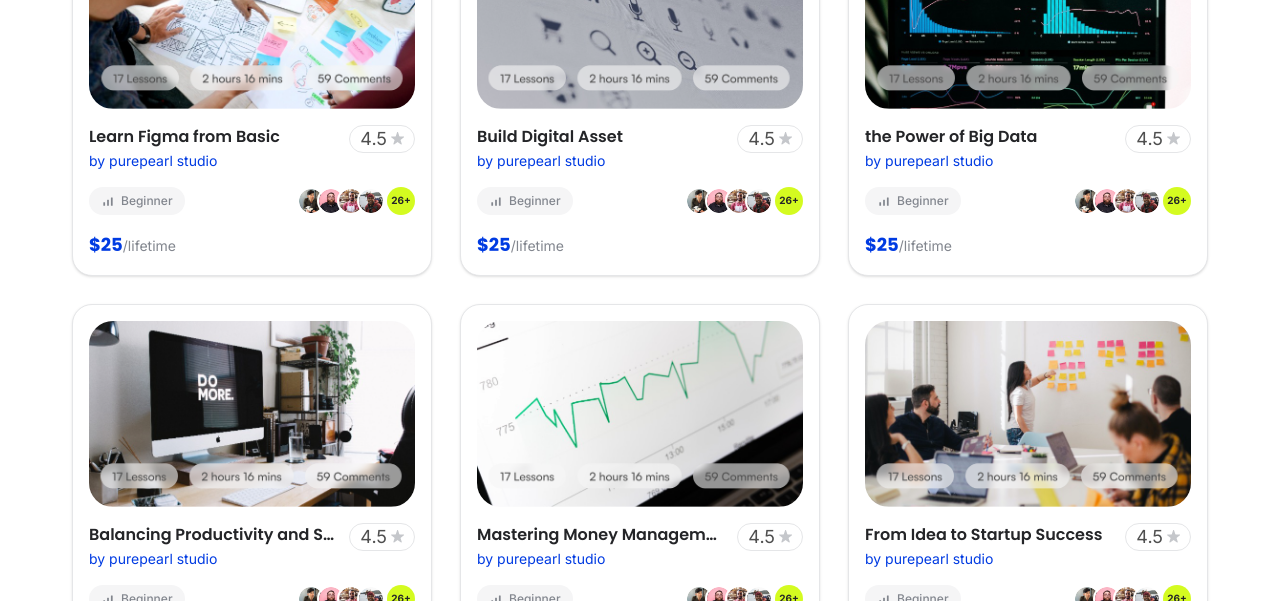
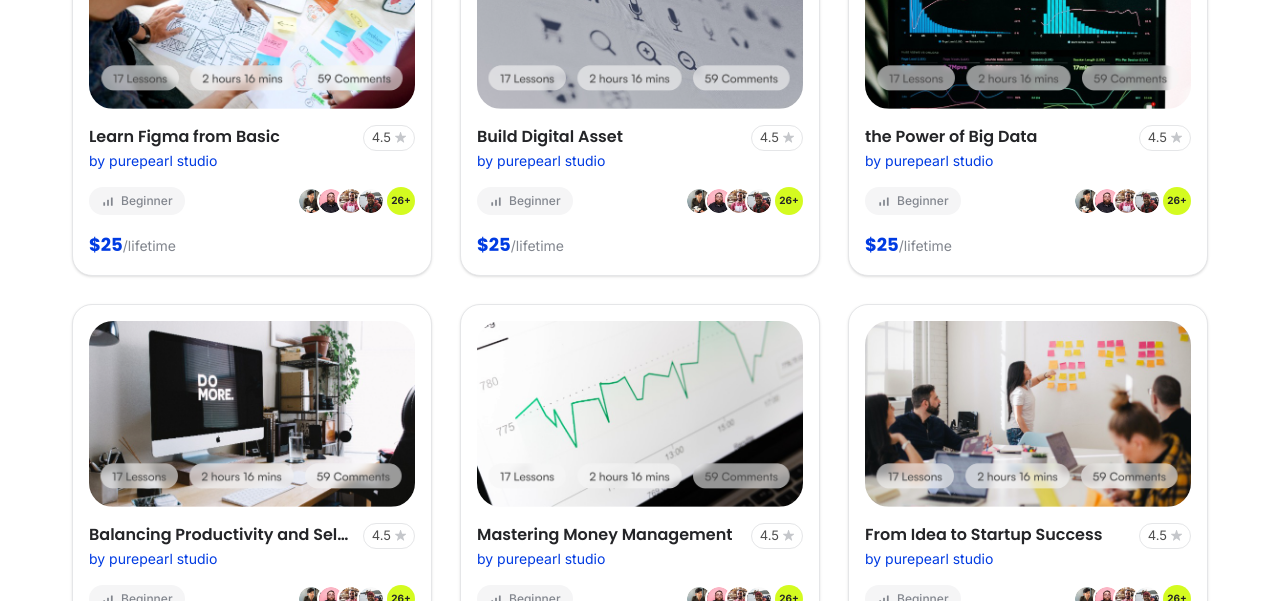
Before and after one commit to NazmusSakib3/bytespace-new, a Next.js app: page / in a window 1280 px wide. Shown: the part 1860-2461 px from the top of the page. Built offline with nearby package versions, Linux system fonts and the light colour scheme; a web font is replaced by a local one.

Commit message:
Match course rating pill to Figma card scale (13px, 26px height).

```diff
--- a/components/landing/DiscoverCourses.tsx
+++ b/components/landing/DiscoverCourses.tsx
@@ -158,10 +158,10 @@ export function DiscoverCourses() {
                     </h3>
                     <p className="mt-0.5 text-sm text-brand-blue">by purepearl studio</p>
                   </div>
-                  {/* Figma: white pill + #e5e6e8 border; Satoshi 18/#4F4F4F; gray star; leading-none keeps ~28px height */}
-                  <span className="font-nav inline-flex h-7 shrink-0 items-center gap-1 rounded-full border border-[#e5e6e8] bg-white px-2.5 text-[18px] font-normal leading-none tracking-normal text-[#4F4F4F]">
+                  {/* Figma card: compact white pill, light border, ~14px Satoshi #4F4F4F + gray star */}
+                  <span className="font-nav inline-flex h-[26px] shrink-0 items-center gap-1 rounded-full border border-[#e5e6e8] bg-white px-2 text-[13px] font-normal leading-none tracking-normal text-[#4F4F4F]">
                     4.5
-                    <svg width="13" height="13" viewBox="0 0 13 13" fill="none" aria-hidden>
+                    <svg width="11" height="11" viewBox="0 0 13 13" fill="none" aria-hidden>
                       <path
                         d="M6.106 0.344c.15-.46.8-.46.95 0l1.218 3.72a.5.5 0 0 0 .475.344l3.914.009c.483.001.684.619.294.904L9.795 7.63a.5.5 0 0 0-.181.557l1.201 3.725c.148.46-.377.842-.769.559L6.874 10.177a.5.5 0 0 0-.586 0L3.116 12.47c-.392.283-.917-.099-.769-.559l1.201-3.725a.5.5 0 0 0-.181-.557L.206 5.321c-.39-.285-.189-.903.294-.904l3.914-.009a.5.5 0 0 0 .474-.344L6.106.344Z"
                         fill="#C5C7CB"
```
